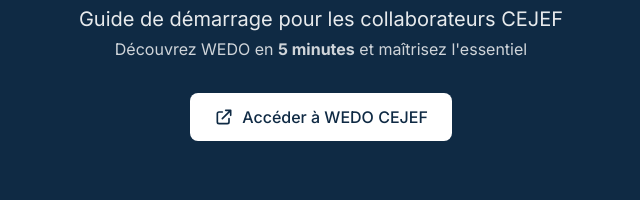
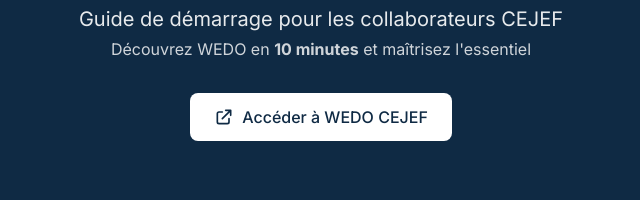
Before and after one commit to fallinov/tuto-wedo-cejef, a plain HTML site: page index.html in a window 1280 px wide. Shown: the part 180-380 px from the top of the page, 319-959 px from the left. Drawn offline with nearby package versions, Linux system fonts and the light colour scheme.

Commit message:
fix: durée découverte 10 minutes au lieu de 5

```diff
--- a/index.html
+++ b/index.html
@@ -3,7 +3,7 @@
 <head>
     <meta charset="UTF-8">
     <meta name="viewport" content="width=device-width, initial-scale=1.0">
-    <meta name="description" content="Guide de démarrage WEDO pour les collaborateurs du CEJEF. Apprenez à vous connecter, gérer vos réunions et vos tâches en 5 minutes.">
+    <meta name="description" content="Guide de démarrage WEDO pour les collaborateurs du CEJEF. Apprenez à vous connecter, gérer vos réunions et vos tâches en 10 minutes.">
     <title>WEDO - Guide de démarrage | CEJEF</title>
     <!-- Favicons -->
     <link rel="icon" type="image/svg+xml" href="img/favicon.svg">
@@ -197,7 +197,7 @@
         <div class="max-w-5xl mx-auto px-6">
             <h1 class="text-4xl font-bold mb-2">Bienvenue sur WEDO</h1>
             <p class="text-xl opacity-90 mb-1">Guide de démarrage pour les collaborateurs CEJEF</p>
-            <p class="opacity-80 mb-8">Découvrez WEDO en <strong>5 minutes</strong> et maîtrisez l'essentiel</p>
+            <p class="opacity-80 mb-8">Découvrez WEDO en <strong>10 minutes</strong> et maîtrisez l'essentiel</p>
             <a href="https://cejef.wedo.swiss/" target="_blank" rel="noopener noreferrer"
                class="inline-flex items-center gap-2 bg-white text-cejef-primary px-6 py-3 rounded-lg font-medium hover:bg-gray-100 transition">
                 <svg class="w-5 h-5" aria-hidden="true" fill="none" stroke="currentColor" viewBox="0 0 24 24"><path stroke-linecap="round" stroke-linejoin="round" stroke-width="2" d="M10 6H6a2 2 0 00-2 2v10a2 2 0 002 2h10a2 2 0 002-2v-4M14 4h6m0 0v6m0-6L10 14"/></svg>
```
